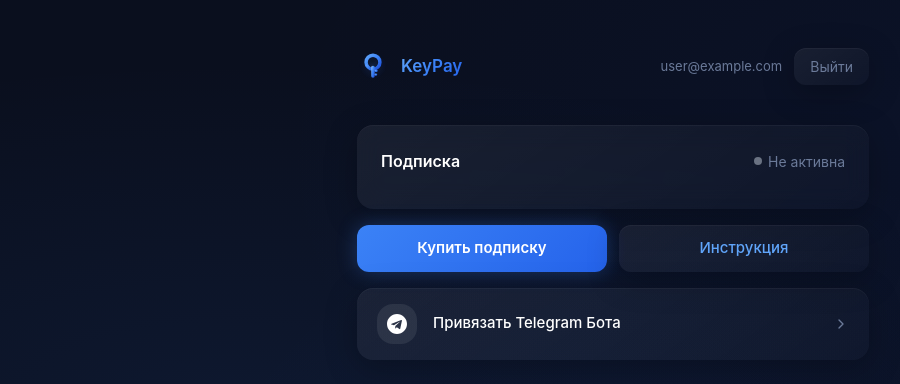
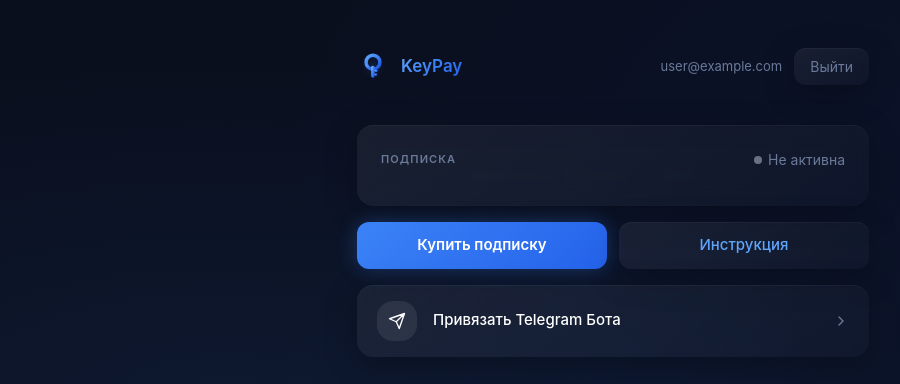
Before and after one commit to donsdesmages/vpn-browser, a Next.js app: page /dashboard in a window 1280 px wide. Shown: the top 384 px of the page, without its empty margins (27-927 px from the left). Built offline with nearby package versions, Linux system fonts and the light colour scheme; no server answers; the database is empty; sample sign-in values are in the browser's storage.

Commit message:
ui: fix telegram icon style, uppercase labels for Подписка and Ключ доступа

```diff
--- a/src/app/dashboard/DashboardClient.tsx
+++ b/src/app/dashboard/DashboardClient.tsx
@@ -231,7 +231,7 @@
           ) : (
             <>
               <div className="flex items-center justify-between mb-3">
-                <span className="text-white font-semibold" style={{ fontSize: 16 }}>Подписка</span>
+                <span className="text-[#6b7a99] text-[11px] font-semibold tracking-widest uppercase">Подписка</span>
                 {info?.active ? (
                   <span className="flex items-center gap-1.5 text-green-400 font-medium" style={{ fontSize: 14 }}>
                     <span className="w-2 h-2 bg-green-400 rounded-full animate-pulse" />
@@ -285,7 +285,7 @@
         {info?.accessKey && (
           <div className="glass rounded-2xl p-5 animate-fade-up-delay-1 transition-all"
             style={paymentSuccess ? { boxShadow: "0 0 40px rgba(59,130,246,0.15)" } : {}}>
-            <div className="text-[13px] text-[#6b7a99] mb-3">
+            <div className="text-[11px] text-[#6b7a99] font-semibold tracking-widest uppercase mb-3">
               {paymentSuccess ? "Ваш ключ готов" : "Ключ доступа"}
             </div>
             <div className="relative bg-black/30 rounded-xl p-3 pr-10">
@@ -365,8 +365,8 @@
                 className="w-full px-5 py-4 flex items-center gap-4 transition-all"
               >
                 <div className="w-10 h-10 rounded-2xl bg-white/8 flex items-center justify-center flex-shrink-0">
-                  <svg width="20" height="20" viewBox="0 0 24 24" fill="white">
-                    <path d="M12 0C5.373 0 0 5.373 0 12s5.373 12 12 12 12-5.373 12-12S18.627 0 12 0zm5.894 8.221-1.97 9.28c-.145.658-.537.818-1.084.508l-3-2.21-1.447 1.394c-.16.16-.295.295-.605.295l.213-3.053 5.56-5.023c.242-.213-.054-.333-.373-.12L8.32 13.617l-2.96-.924c-.643-.204-.657-.643.136-.953l11.57-4.461c.537-.194 1.006.131.828.942z"/>
+                  <svg width="18" height="18" viewBox="0 0 24 24" fill="none" stroke="white" strokeWidth="1.8" strokeLinecap="round" strokeLinejoin="round">
+                    <path d="M22 2L11 13M22 2L15 22L11 13L2 9L22 2Z"/>
                   </svg>
                 </div>
                 <div className="flex-1 text-left">
@@ -398,8 +398,8 @@
                 {linkingTelegram ? (
                   <div className="w-5 h-5 border-2 border-white/40 border-t-transparent rounded-full animate-spin" />
                 ) : (
-                  <svg width="20" height="20" viewBox="0 0 24 24" fill="white">
-                    <path d="M12 0C5.373 0 0 5.373 0 12s5.373 12 12 12 12-5.373 12-12S18.627 0 12 0zm5.894 8.221-1.97 9.28c-.145.658-.537.818-1.084.508l-3-2.21-1.447 1.394c-.16.16-.295.295-.605.295l.213-3.053 5.56-5.023c.242-.213-.054-.333-.373-.12L8.32 13.617l-2.96-.924c-.643-.204-.657-.643.136-.953l11.57-4.461c.537-.194 1.006.131.828.942z"/>
+                  <svg width="18" height="18" viewBox="0 0 24 24" fill="none" stroke="white" strokeWidth="1.8" strokeLinecap="round" strokeLinejoin="round">
+                    <path d="M22 2L11 13M22 2L15 22L11 13L2 9L22 2Z"/>
                   </svg>
                 )}
               </div>
```
